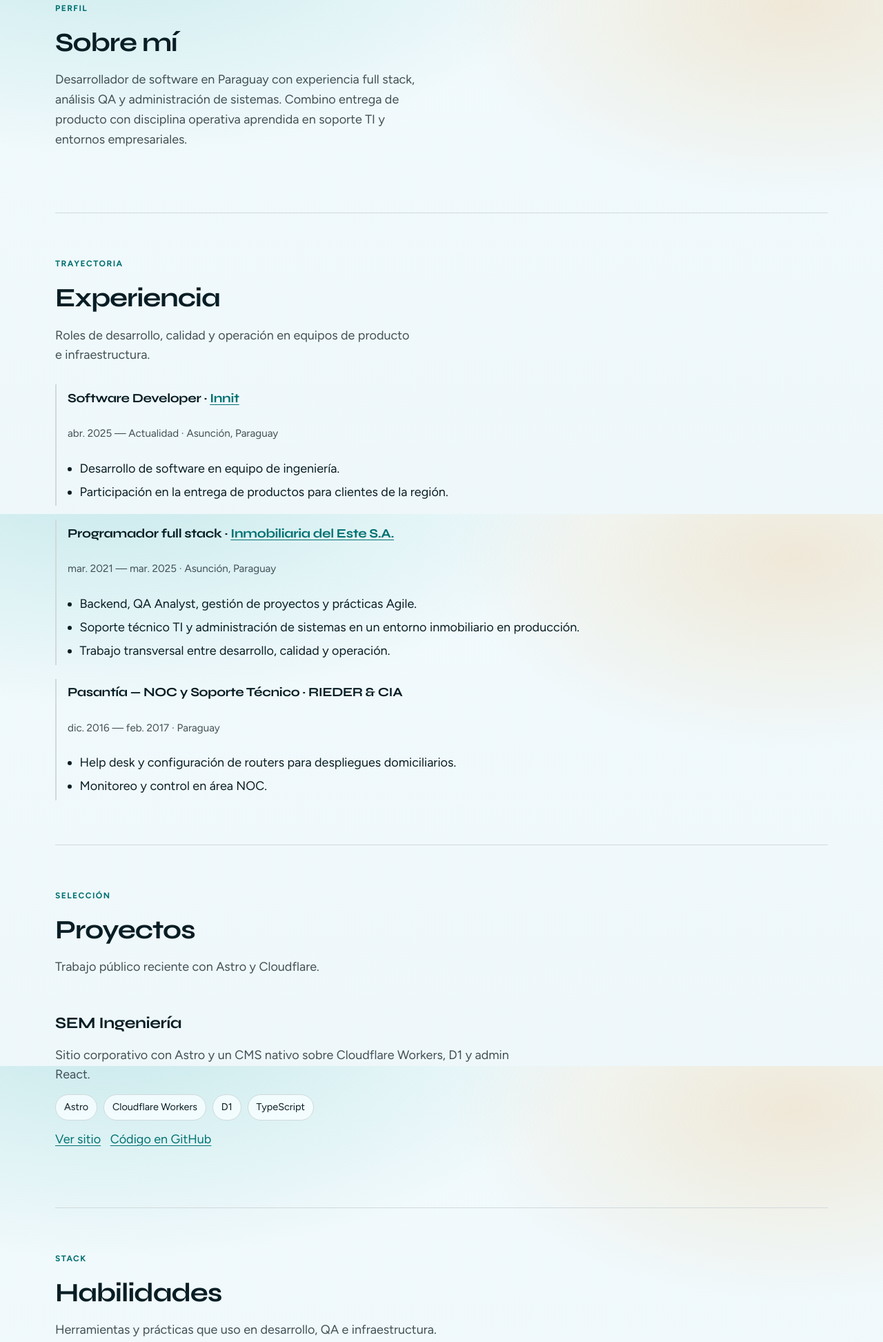
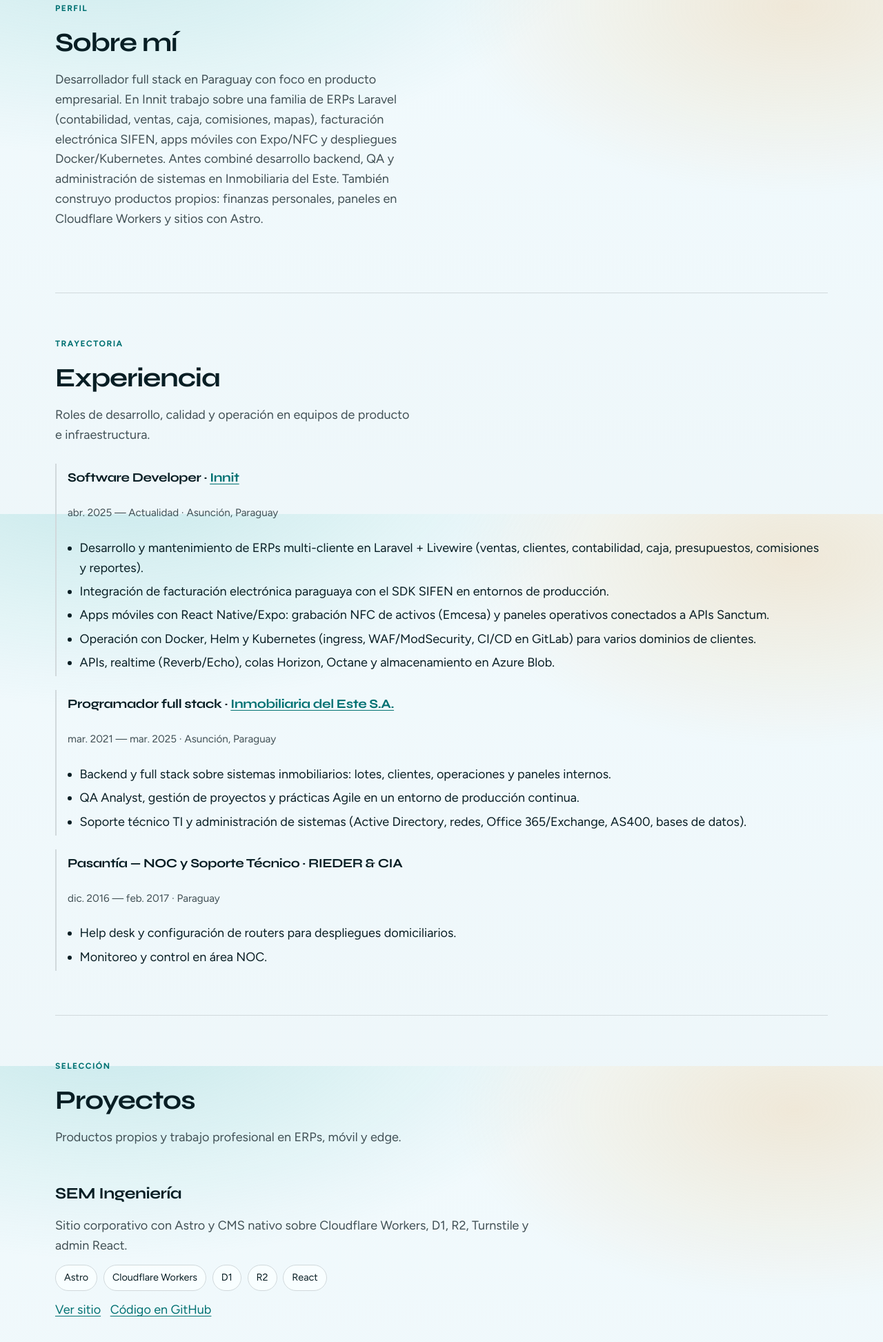
Before and after one commit to avenega/adolfovenega, an Astro site: page / in a window 1280 px wide. Shown: the part 855-2800 px from the top of the page at 69% size. Built offline with nearby package versions, Linux system fonts and the light colour scheme; Astro itself is replaced by a stand-in of ours.

Commit message:
feat: enrich portfolio profile from local projects
Update experience, skills, and projects from /var/www work, excluding Tortas Yoli and AVG ERP.

Co-authored-by: Cursor <cursoragent@cursor.com>

```diff
--- a/src/data/profile.ts
+++ b/src/data/profile.ts
@@ -1,16 +1,17 @@
 export const profile = {
 	name: 'Adolfo Venega Gonzalez',
 	shortName: 'Adolfo Venega',
-	title: 'Desarrollador de software',
+	title: 'Desarrollador full stack',
 	location: 'Asunción, Paraguay',
 	tagline:
-		'Construyo software con foco en backend, calidad y operación diaria: de Laravel y Docker hasta QA y sistemas.',
+		'Diseño y mantengo ERPs, APIs y apps móviles con Laravel, Cloudflare y React Native: de facturación electrónica a operación en Kubernetes.',
 	summary:
-		'Desarrollador de software en Paraguay con experiencia full stack, análisis QA y administración de sistemas. Combino entrega de producto con disciplina operativa aprendida en soporte TI y entornos empresariales.',
+		'Desarrollador full stack en Paraguay con foco en producto empresarial. En Innit trabajo sobre una familia de ERPs Laravel (contabilidad, ventas, caja, comisiones, mapas), facturación electrónica SIFEN, apps móviles con Expo/NFC y despliegues Docker/Kubernetes. Antes combiné desarrollo backend, QA y administración de sistemas en Inmobiliaria del Este. También construyo productos propios: finanzas personales, paneles en Cloudflare Workers y sitios con Astro.',
 	links: {
 		linkedin: 'https://www.linkedin.com/in/adolfo-venega/',
 		github: 'https://github.com/avenega',
 		semingenieria: 'https://semingenieria.com.py',
+		portfolio: 'https://adolfo-venega.pages.dev',
 	},
 	experience: [
 		{
@@ -21,8 +22,11 @@ export const profile = {
 			start: '2025-04',
 			end: null,
 			highlights: [
-				'Desarrollo de software en equipo de ingeniería.',
-				'Participación en la entrega de productos para clientes de la región.',
+				'Desarrollo y mantenimiento de ERPs multi-cliente en Laravel + Livewire (ventas, clientes, contabilidad, caja, presupuestos, comisiones y reportes).',
+				'Integración de facturación electrónica paraguaya con el SDK SIFEN en entornos de producción.',
+				'Apps móviles con React Native/Expo: grabación NFC de activos (Emcesa) y paneles operativos conectados a APIs Sanctum.',
+				'Operación con Docker, Helm y Kubernetes (ingress, WAF/ModSecurity, CI/CD en GitLab) para varios dominios de clientes.',
+				'APIs, realtime (Reverb/Echo), colas Horizon, Octane y almacenamiento en Azure Blob.',
 			],
 		},
 		{
@@ -33,9 +37,9 @@ export const profile = {
 			start: '2021-03',
 			end: '2025-03',
 			highlights: [
-				'Backend, QA Analyst, gestión de proyectos y prácticas Agile.',
-				'Soporte técnico TI y administración de sistemas en un entorno inmobiliario en producción.',
-				'Trabajo transversal entre desarrollo, calidad y operación.',
+				'Backend y full stack sobre sistemas inmobiliarios: lotes, clientes, operaciones y paneles internos.',
+				'QA Analyst, gestión de proyectos y prácticas Agile en un entorno de producción continua.',
+				'Soporte técnico TI y administración de sistemas (Active Directory, redes, Office 365/Exchange, AS400, bases de datos).',
 			],
 		},
 		{
@@ -66,13 +70,29 @@ export const profile = {
 	skills: [
 		'Laravel',
 		'Livewire',
+		'Filament',
+		'PHP',
+		'MySQL',
+		'Redis',
 		'Docker',
+		'Kubernetes',
+		'Helm',
+		'GitLab CI',
+		'React Native',
+		'Expo',
+		'TypeScript',
+		'React',
+		'Astro',
+		'Cloudflare Workers',
+		'D1',
+		'SIFEN',
+		'NFC',
+		'Sanctum',
+		'Horizon',
+		'Octane',
+		'Alpine.js',
 		'QA',
-		'SQL',
-		'Java',
 		'Linux',
-		'Redes',
-		'Active Directory',
 		'Agile',
 	],
 	courses: [
@@ -88,10 +108,42 @@ export const profile = {
 		{
 			name: 'SEM Ingeniería',
 			description:
-				'Sitio corporativo con Astro y un CMS nativo sobre Cloudflare Workers, D1 y admin React.',
+				'Sitio corporativo con Astro y CMS nativo sobre Cloudflare Workers, D1, R2, Turnstile y admin React.',
 			url: 'https://semingenieria.com.py',
 			repo: 'https://github.com/avenega/semingenieria',
-			tags: ['Astro', 'Cloudflare Workers', 'D1', 'TypeScript'],
+			tags: ['Astro', 'Cloudflare Workers', 'D1', 'R2', 'React'],
+		},
+		{
+			name: 'ERPs Laravel multi-cliente',
+			description:
+				'Familia de ERPs empresariales (Innit, Aguape, Becca, Margraf, Tix, Innsight, Tobiano e inmobiliario) con módulos de ventas, contabilidad, caja, comisiones, mapas Leaflet y facturación electrónica SIFEN. Despliegue con Docker, Helm y Kubernetes.',
+			url: null,
+			repo: null,
+			tags: ['Laravel', 'Livewire', 'SIFEN', 'Docker', 'Kubernetes', 'MySQL'],
+		},
+		{
+			name: 'Emcesa — NFC móvil + API',
+			description:
+				'App React Native/Expo para grabar etiquetas NFC de heladeras, con biometría y avance operativo, respaldada por API Laravel 13 + Sanctum e importación de maestro Excel.',
+			url: null,
+			repo: null,
+			tags: ['React Native', 'Expo', 'NFC', 'Laravel', 'Sanctum'],
+		},
+		{
+			name: 'Budget',
+			description:
+				'App de finanzas personales (Expo) con ingresos/egresos, deudas, obligaciones, presupuestos multidivisa PYG/USD y API Laravel con login Google.',
+			url: null,
+			repo: 'https://github.com/avenega/budget',
+			tags: ['Expo', 'React Native', 'Laravel', 'MySQL', 'Google Auth'],
+		},
+		{
+			name: 'Portafolio personal',
+			description:
+				'Sitio Astro estático en Cloudflare Pages con Functions para cabeceras de seguridad y API de perfil.',
+			url: 'https://adolfo-venega.pages.dev',
+			repo: 'https://github.com/avenega/adolfovenega',
+			tags: ['Astro', 'Cloudflare Pages', 'TypeScript'],
 		},
 	],
 } as const;
--- a/src/pages/index.astro
+++ b/src/pages/index.astro
@@ -86,7 +86,7 @@ const formatRange = (start: string, end: string | null) => {
 				<p class="section__eyebrow">Selección</p>
 				<h2 class="section__title" id="proj-title">Proyectos</h2>
 				<p class="section__copy">
-					Trabajo público reciente con Astro y Cloudflare.
+					Productos propios y trabajo profesional en ERPs, móvil y edge.
 				</p>
 			</div>
 
@@ -100,14 +100,20 @@ const formatRange = (start: string, end: string | null) => {
 								<span>{tag}</span>
 							))}
 						</div>
+						{(project.url || project.repo) && (
 							<div class="project__links">
+								{project.url && (
 									<a href={project.url} rel="noopener noreferrer">
 										Ver sitio
 									</a>
+								)}
+								{project.repo && (
 									<a href={project.repo} rel="noopener noreferrer">
 										Código en GitHub
 									</a>
+								)}
 							</div>
+						)}
 					</article>
 				))
 			}
```
Also changed, not shown: functions/api/profile.ts (+9 -1 lines). Lines whose indentation alone changed are shown as unchanged.
